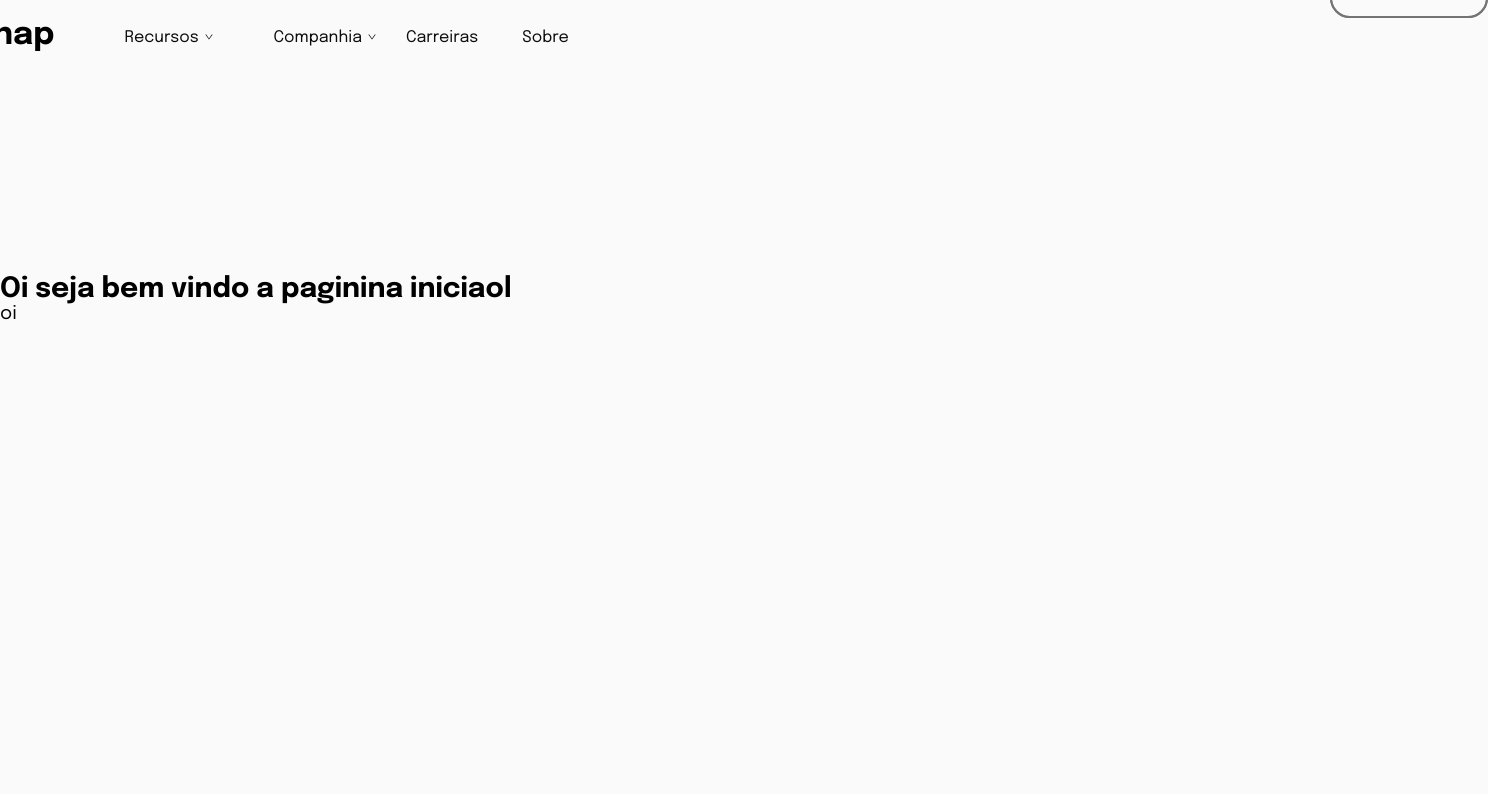
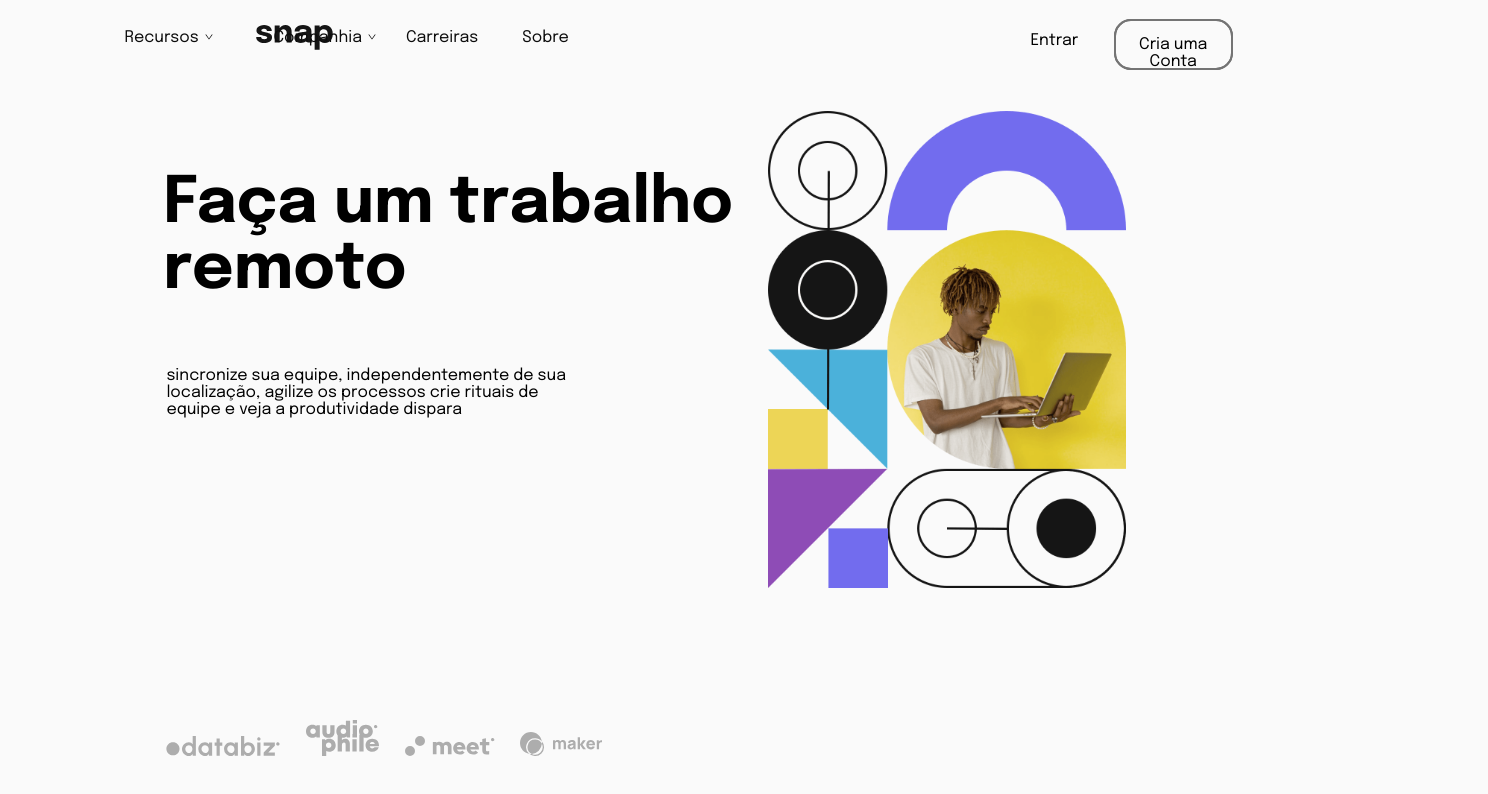
Before and after one commit to Marlondx/Snap, a React (Vite) app in the folder snap/: page / in a window 1280 px wide. Shown: the top 794 px of the page, 1488 px wide, since content can reach past the window. Built offline with nearby package versions, Linux system fonts and the light colour scheme.

Commit message:
snap version1

```diff
--- a/snap/src/App.jsx
+++ b/snap/src/App.jsx
@@ -5,6 +5,7 @@ import Home from './componentes/paginas/home'
 import Nave from './componentes/header/nav'
 import PgLogin from './componentes/paginas/login'
 import Cadastro from './componentes/paginas/cadastro'
+import Footer from './componentes/footer/fooder'
 
 function App() {
   const [count, setCount] = useState(0)
@@ -25,20 +26,10 @@ function App() {
                 <Route path="/cadastro" element={<Cadastro/>}></Route>
               </Routes>
             </Container>
-          <section>
-
-          </section>
-
-          <aside>
-
-          </aside>
-
         </article>
 
-
-
-        <footer>
-
+       <footer>
+          <Footer/>
         </footer>
 
       </Router>
--- a/snap/src/componentes/elementos/logincss.css
+++ b/snap/src/componentes/elementos/logincss.css
@@ -1,6 +1,6 @@
 .login {
     position: absolute;
-    margin: -53.5% 0 0 240%;
+    margin: 2.5%;
 
 }
 
@@ -13,15 +13,16 @@
 .cadastro {
     font-size: 12pt;
     text-align: center;
-    width: 30%;
+    width: 9%;
     position: absolute;
-    margin: -56.6% 0 0 260%;
+    margin:1.5% 0 0 9%;
     border-width: 0%;
-    height: 48%;
+    height: 4%;
     border: solid 2px;
     border-color: rgb(116, 116, 116);
-    border-radius: 20px;
-    padding-top:3%;
+    border-radius: 17px;
+    padding-top: 15px;
+
 
 
 
--- /dev/null
+++ b/snap/src/componentes/footer/fooder.jsx
@@ -0,0 +1,21 @@
+import databiz from '../../images/client-databiz.svg'
+import audiophile from '../../images/client-audiophile.svg'
+import meet from '../../images/client-meet.svg'
+import maker from '../../images/client-maker.svg'
+import style from './footercss.css'
+function Footer(params) {
+    return(
+        <footer className={style}>
+
+           <div className='rodape'>
+                <img src={databiz} alt="" />
+                <img src={audiophile} alt="" />
+                <img src={meet} alt="" />
+                <img src={maker} alt="" />
+           </div>
+
+        </footer>
+    )
+}
+
+export default Footer
--- /dev/null
+++ b/snap/src/componentes/footer/footercss.css
@@ -0,0 +1,13 @@
+.rodape{
+    position: fixed;
+    bottom: -10%;
+    left: 1%;
+    margin:0 0 0 10%;
+    width: 40%;
+    height: 10em;
+
+}
+
+.rodape img{
+    padding-left: 5%;
+}
--- a/snap/src/componentes/header/nav.jsx
+++ b/snap/src/componentes/header/nav.jsx
@@ -11,12 +11,11 @@ function Nave(params) {
     return (
         <div className={style}>
 
-          <Link to='/'><h1 style={{
-                width: '6%', margin: '19px 0 0 -2%', position: 'absolute',color:"black"
-            }}>snap </h1></Link>
-
+            <Link to='/'>   <img src="../src/images/logo.svg" alt="" style={{
+                width: '6%', margin: '25px 0 0 -58%', position: 'absolute', color: "black"
+            }} /></Link>
             <nav className="menu" >
-               <ul>
+                <ul>
                     <li>
 
                         <Link to="#"> Recursos  <AiOutlineDown className="ma" /> </Link>
--- a/snap/src/componentes/header/nave.css
+++ b/snap/src/componentes/header/nave.css
@@ -42,14 +42,13 @@
 
 .menu li ul{
     position: absolute;
-    left: 0;
     margin-left: -90%;
     display: none;
     background: rgb(255, 255, 255);
     box-shadow: -1px 0px 20px #dadae6;
     width: 200%;
     border-radius: 10px;
-    margin-top: 5%;
+    margin-top: 1%;
 
 }
 
--- a/snap/src/componentes/paginas/home.css
+++ b/snap/src/componentes/paginas/home.css
@@ -1,11 +1,26 @@
-.corpo{
-    font-size: 14pt;
-    position: absolute;
-    display: block;
-    margin-top: 20%;
+
+/*parte esquerta do site */
+
+.corpo h1{
+    display: flex;
+
+    font-size:48pt;
+    margin: 12% 0 0 12.75%;
+}
+.corpo p{
+    position:absolute;
+    margin:5% 0 0 13%;
 }
 
-.log{
-    background-color: red;
-    color: red;
+
+/* parte direita do site */
+
+.dir{
+    float: left;
+    margin:-15% 0 0 60%;
+
+
 }
+.dir img{
+    width: 70%;
+}
--- a/snap/src/componentes/paginas/home.jsx
+++ b/snap/src/componentes/paginas/home.jsx
@@ -1,26 +1,37 @@
 import Login from "../elementos/login"
 import style from "./home.css"
+import fto from "../../images/image-hero-desktop.png"
 
 
 function Home(params) {
-    return(
-        <div className={style}>
-             <div className="corpo">
+  return (
+    <div className={style}>
+      <nav className="naveLogin">
 
-              <Login  to = './login' text='Entrar'/>
-              <Login to='./cadastro' texto='Cria uma Conta' />
+        <Login to='./login' text='Entrar' />
+        <Login to='./cadastro' texto='Cria uma Conta' />
 
-           <br/>
+        <br />
+      </nav>
 
+      <article>
+        <section className="corpo">
+          <h1>
+            Faça um trabalho <br /> remoto
+          </h1>
+          <p>sincronize sua equipe, independentemente de sua  <br />
+            localização, agilize os processos crie rituais de <br />
+            equipe e veja a produtividade dispara</p>
 
-             <h1>
-              Oi seja bem  vindo a paginina iniciaol
-            </h1>
-            <p>oi</p>
-             </div>
+        </section>
 
-        </div>
-    )
+        <aside className="dir">
+         <img src={fto} alt="" />
+        </aside>
+      </article>
+
+    </div>
+  )
 }
 
 export default Home
```
Also changed, not shown: snap/src/componentes/footer/fooder.js (deleted), 1 other file (tests, documents, lock files or other folders).
